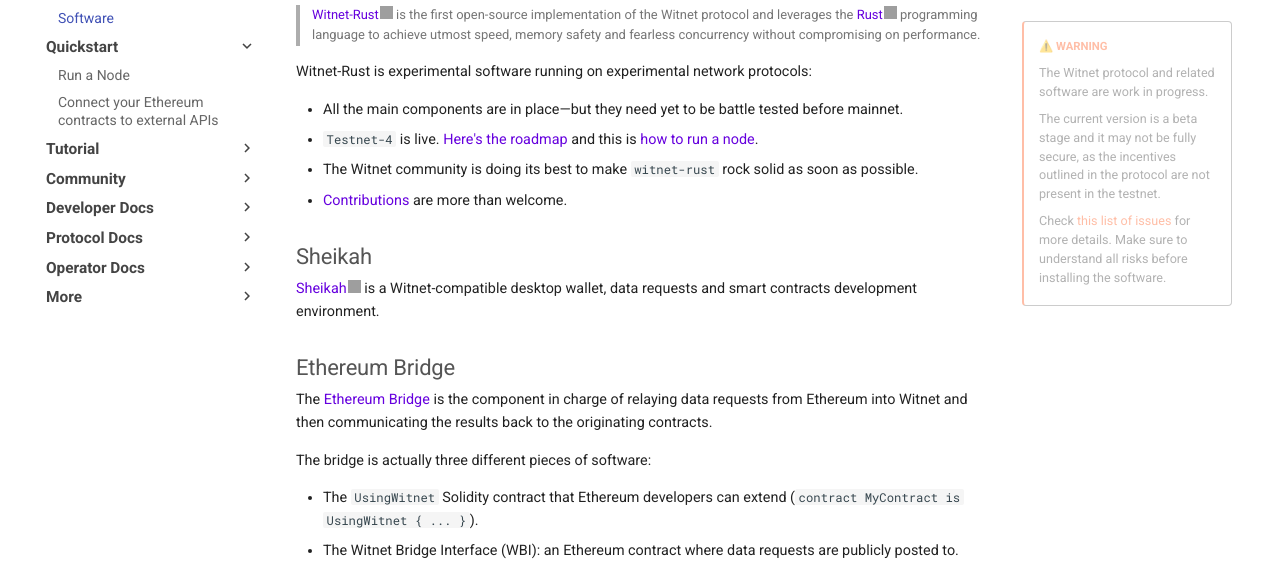
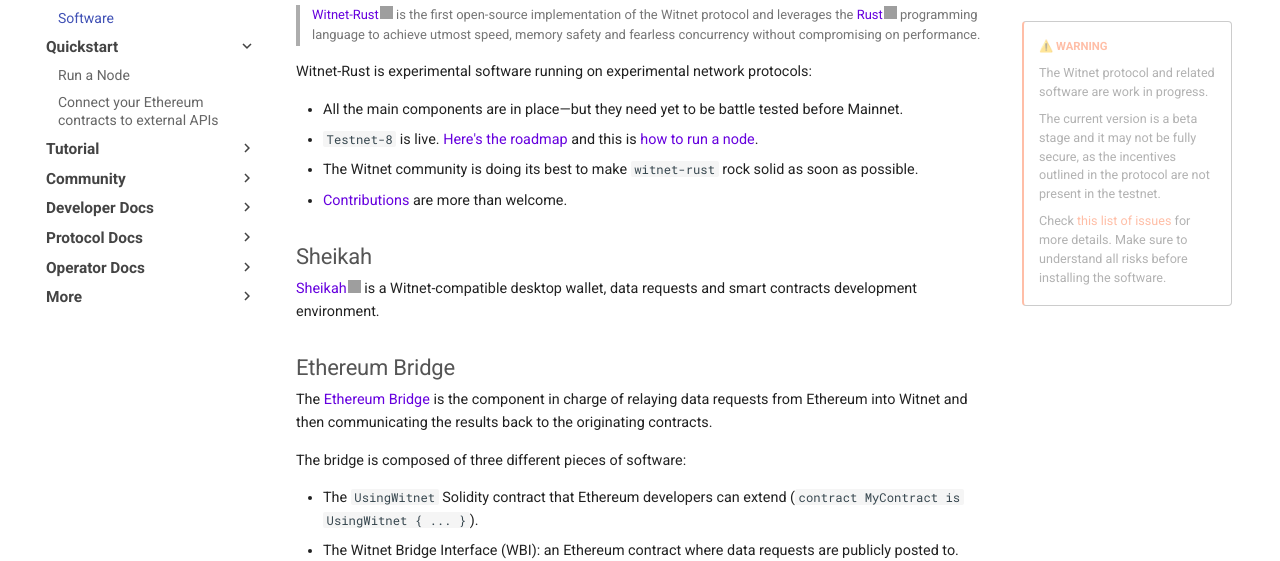
Before and after one commit to witnet/documentation, an MkDocs documentation site: the page built from docs/overview/software.md, in a window 1280 px wide and 1035 px high. Shown: the part 338-899 px from the top of the window. Built offline with MkDocs 1.6.1 and Material for MkDocs 9.7.7, drawn with Linux system fonts in a browser that asks for light colours; some web fonts are replaced; comment, search, counter and statistics services are not loaded; grey boxes are pictures that could not be loaded.

Commit message:
fix: typos, grammar and update edits to software

```diff
--- a/docs/overview/software.md
+++ b/docs/overview/software.md
@@ -10,8 +10,8 @@ Witnet-Rust is experimental software running on experimental network
 protocols:
 
 - All the main components are in place—but they need yet to be
-battle tested before mainnet.
-- `Testnet-4` is live. [Here's the roadmap][roadmap] and this is
+battle tested before Mainnet.
+- `Testnet-8` is live. [Here's the roadmap][roadmap] and this is
   [how to run a node][run-a-node].
 - The Witnet community is doing its best to make `witnet-rust` rock
 solid as soon as possible.
@@ -28,7 +28,7 @@ The [Ethereum Bridge][use-from-ethereum] is the component in charge of
 relaying data requests from Ethereum into Witnet and then communicating
 the results back to the originating contracts.
 
-The bridge is actually three different pieces of software:
+The bridge is composed of three different pieces of software:
 
 - The `UsingWitnet` Solidity contract that Ethereum developers can
   extend (`contract MyContract is UsingWitnet { ... }`).
```
